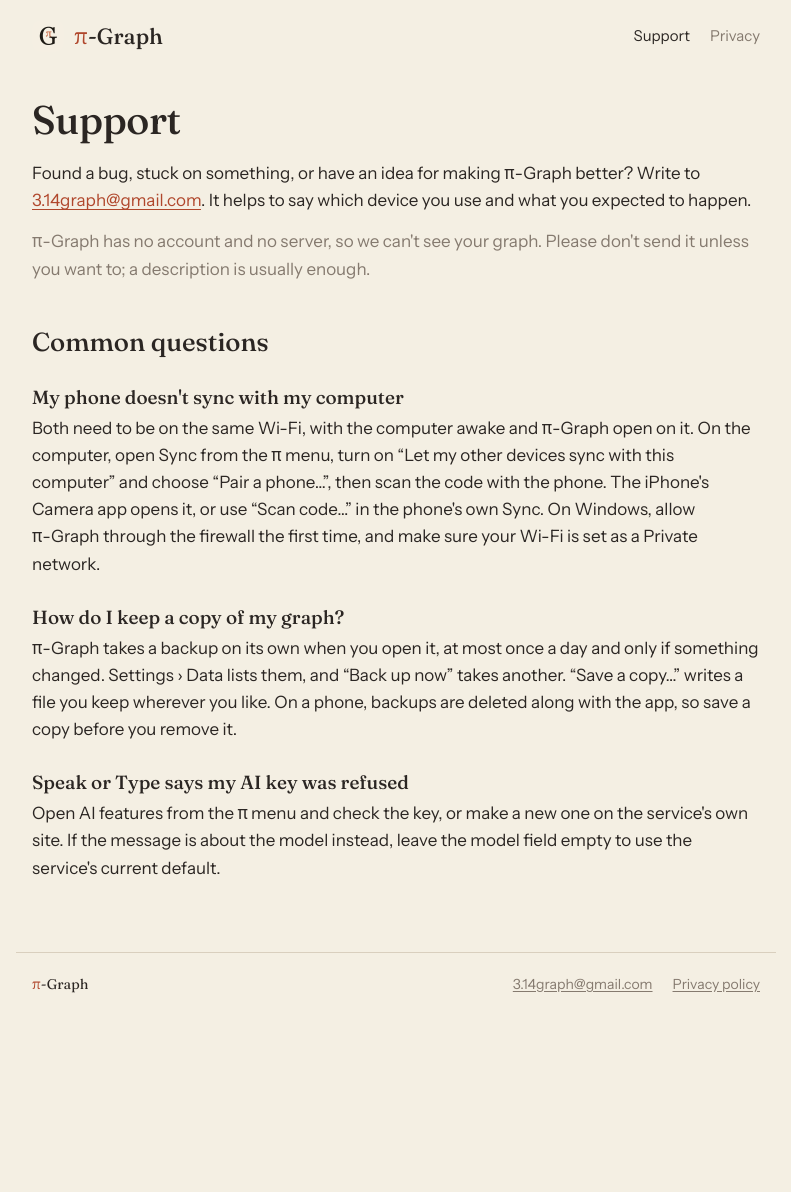
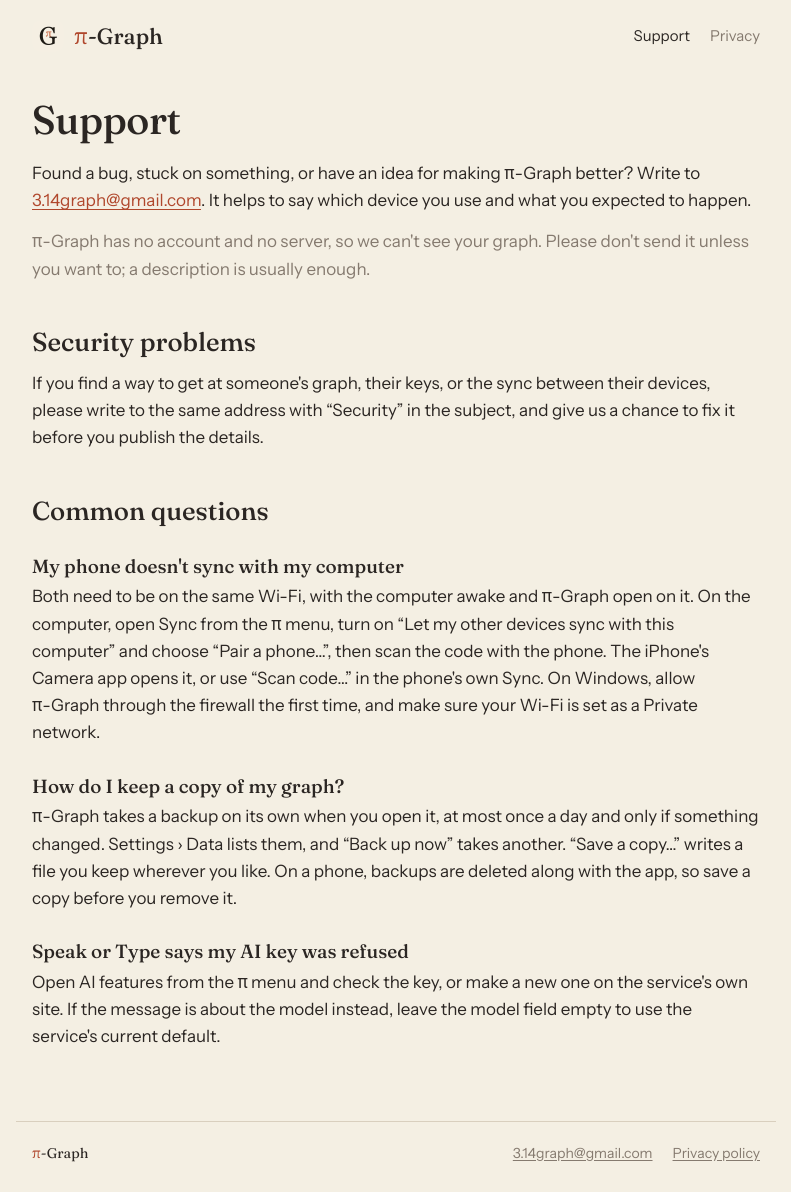
Before and after one commit to 3-14-graph/3-14-graph.github.io, a Jekyll site: the page built from support.html, in a window 1280 px wide. Shown: the whole page, without its empty margins (244-1035 px from the left). Built offline with Jekyll 4.4.1, drawn with Linux system fonts in a browser that asks for light colours; before the commit the page ends 1023 px from its top, so only the background shows below that.

Commit message:
Publish from pi-Graph 69b1206

```diff
--- a/_config.yml
+++ b/_config.yml
@@ -7,6 +7,9 @@
 markdown: kramdown
 exclude:
   - README.md
+# Jekyll skips dot-folders unless told otherwise.
+include:
+  - .well-known
 # privacy-policy.md is the app's own file and carries no front matter, since
 # the app would show it as text; this gives it the layout instead.
 defaults:
--- a/_layouts/default.html
+++ b/_layouts/default.html
@@ -2,6 +2,11 @@
 <html lang="en">
 <head>
   <meta charset="utf-8">
+  <!-- GitHub Pages can't send headers, so the policy is here. The site has
+       no script at all and loads only its own files; anything injected into
+       a page could not run, load from elsewhere or submit a form. -->
+  <meta http-equiv="Content-Security-Policy" content="default-src 'none'; style-src 'self'; font-src 'self'; img-src 'self'; base-uri 'none'; form-action 'none'">
+  <meta name="referrer" content="no-referrer">
   <meta name="viewport" content="width=device-width, initial-scale=1">
   <title>{% if page.title and page.title != site.title %}{{ page.title }} · π-Graph{% else %}π-Graph — the people in your life, as a map{% endif %}</title>
   <meta name="description" content="{{ page.description | default: 'A private map of the people you know, kept on your own devices. For iPhone, Android, Mac and Windows.' }}">
--- a/support.html
+++ b/support.html
@@ -13,6 +13,11 @@
 <p class="muted"><span class="nb">π-Graph</span> has no account and no server,
   so we can't see your graph. Please don't send it unless you want to; a
   description is usually enough.</p>
+
+<h2 id="security">Security problems</h2>
+<p>If you find a way to get at someone's graph, their keys, or the sync
+  between their devices, please write to the same address with “Security” in
+  the subject, and give us a chance to fix it before you publish the details.</p>
 
 <h2>Common questions</h2>
 
```
Also changed, not shown: .well-known/security.txt (added).
